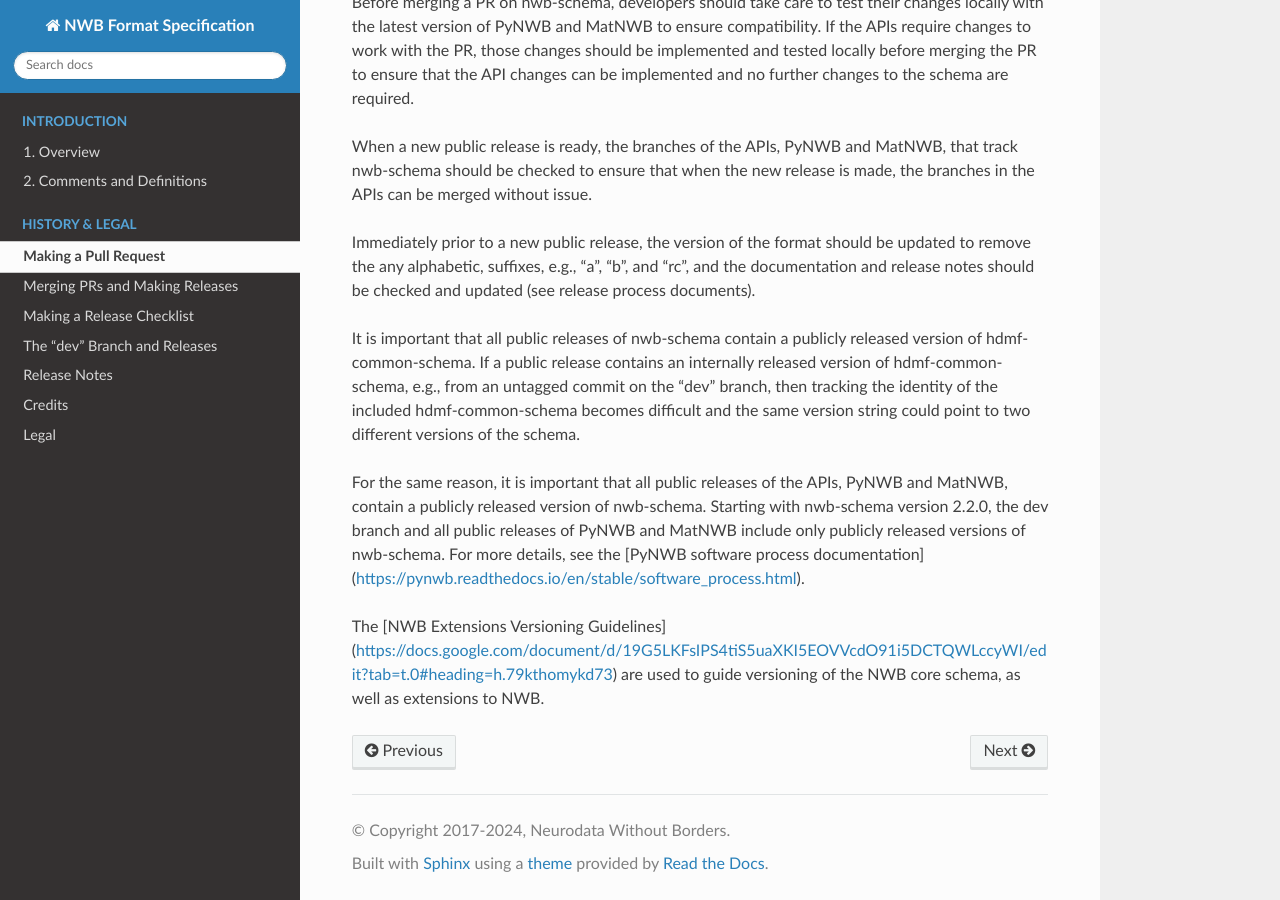
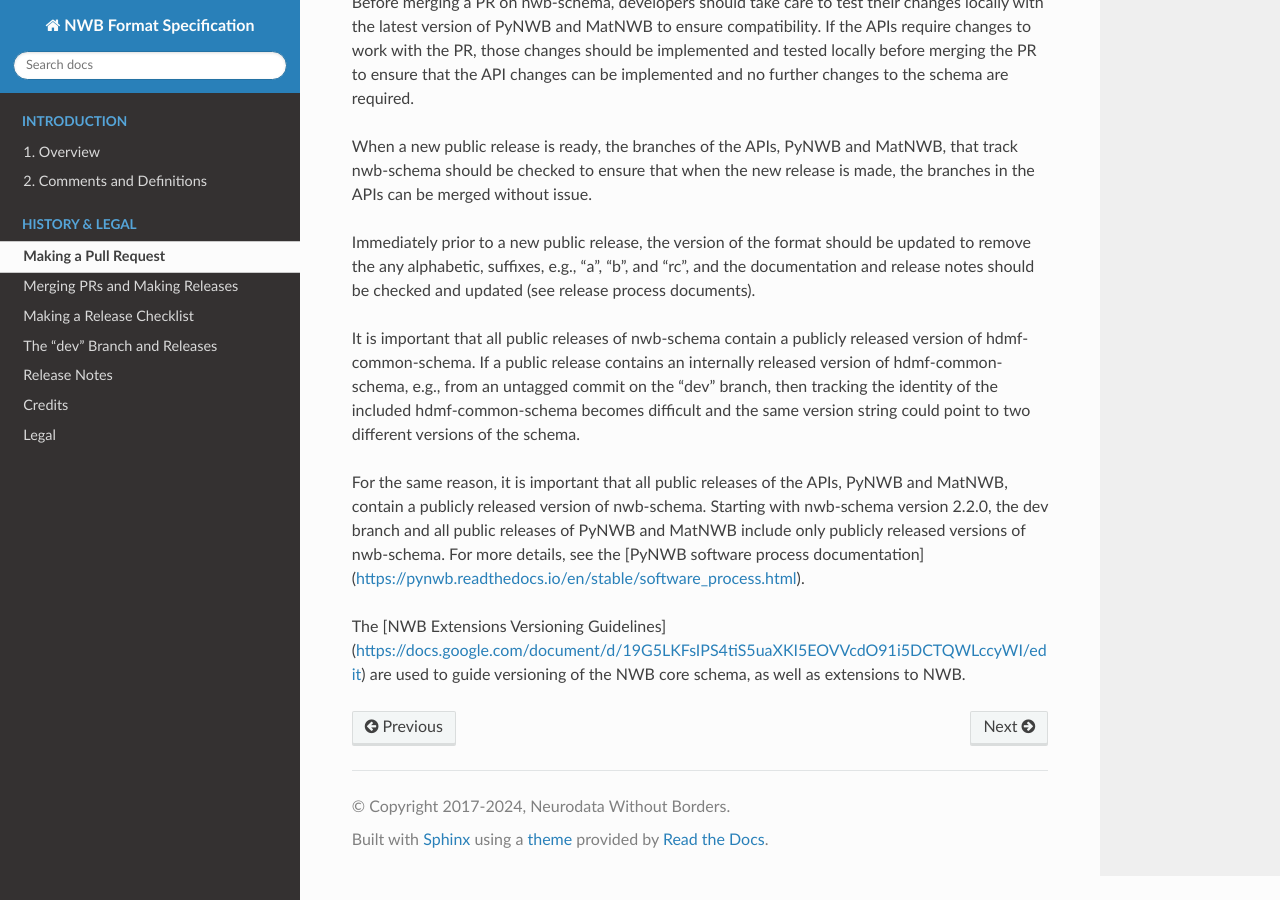
Before and after one commit to NeurodataWithoutBorders/nwb-schema, a Sphinx documentation site: the page built from docs/format/source/software_process.rst, in a window 1280 px wide and 900 px high, scrolled down 2696 px. Built offline with Sphinx 7.4.7 and the Read the Docs theme 3.1.0, drawn with Linux system fonts in a browser that asks for light colours; some of the changed lines change nothing that is shown.

Commit message:
Update software_process.rst

```diff
--- a/docs/format/source/software_process.rst
+++ b/docs/format/source/software_process.rst
@@ -130,5 +130,5 @@ released version of nwb-schema. Starting with nwb-schema version 2.2.0, the dev
 and MatNWB include only publicly released versions of nwb-schema. For more details, see the
 [PyNWB software process documentation](https://pynwb.readthedocs.io/en/stable/software_process.html).
 
-The [NWB Extensions Versioning Guidelines](https://docs.google.com/document/d/19G5LKFsIPS4tiS5uaXKI5EOVVcdO91i5DCTQWLccyWI/edit?tab=t.0#heading=h.79kthomykd73)
+The [NWB Extensions Versioning Guidelines](https://docs.google.com/document/d/19G5LKFsIPS4tiS5uaXKI5EOVVcdO91i5DCTQWLccyWI/edit)
 are used to guide versioning of the NWB core schema, as well as extensions to NWB.
```
